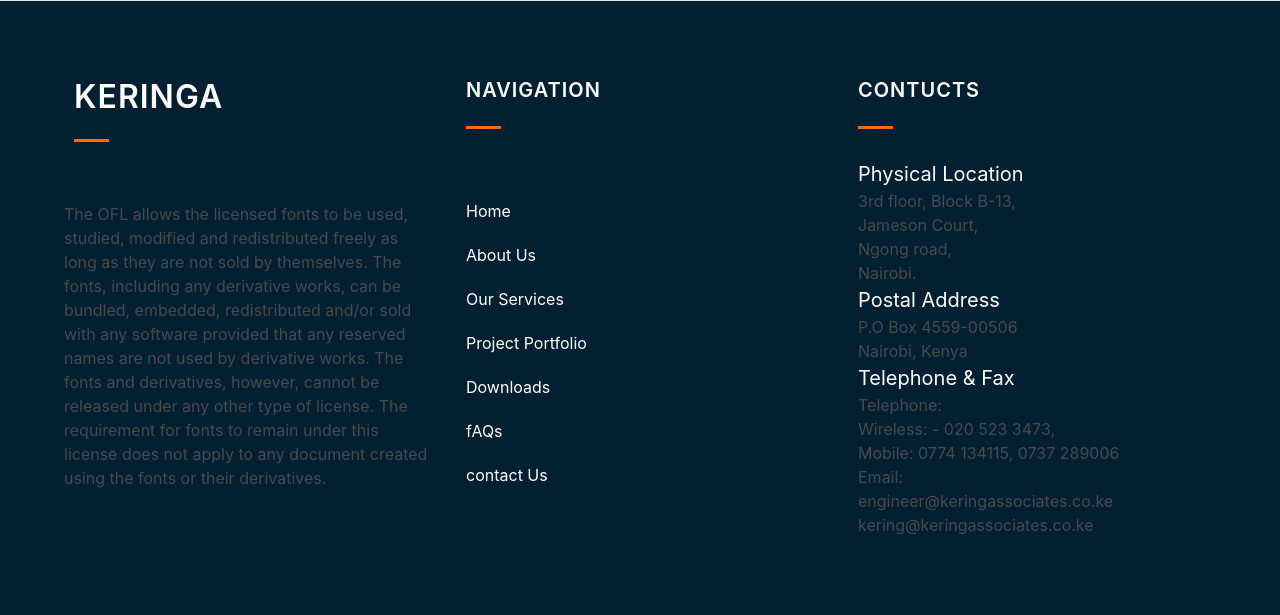
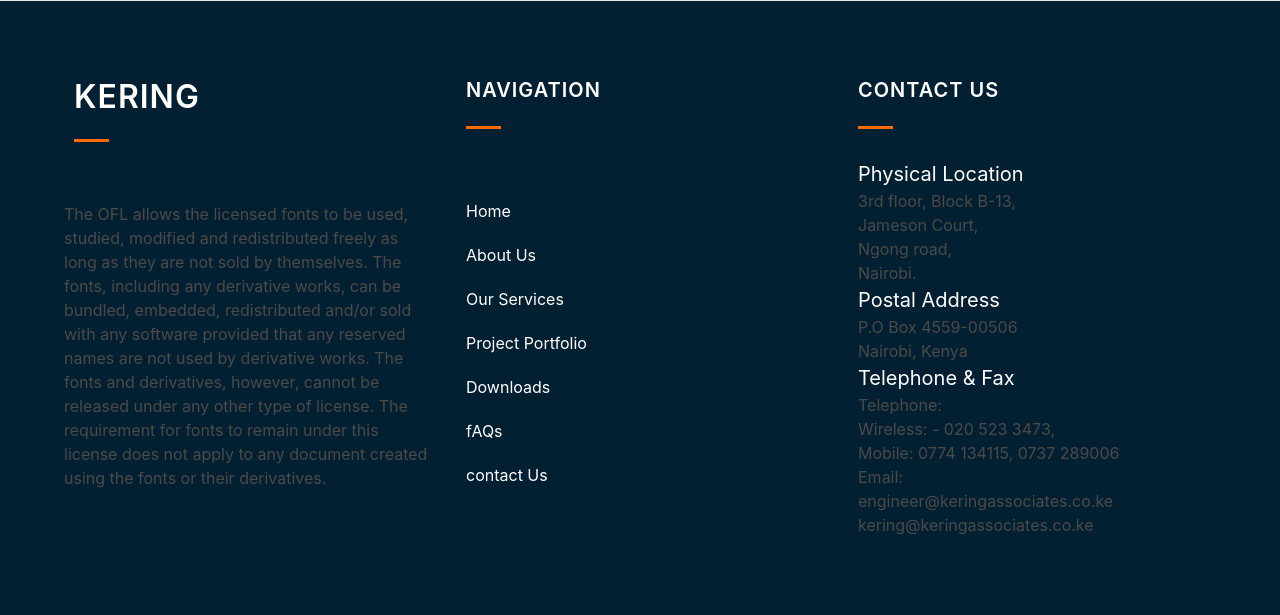
Before and after one commit to anwar254/kerinaga_associates, a PHP site: page /index.php in a window 1280 px wide. Shown: the part 2642-3257 px from the top of the page. Run offline with PHP 8.4, Linux system fonts and the light colour scheme.

Commit message:
edited the footer

```diff
--- a/footer.php
+++ b/footer.php
@@ -4,7 +4,7 @@
             <div class="column">
               <div class="section-title full-width">
                   <div class="heading">
-                      <h1 class="title">keringa</h1>
+                      <h1 class="title">kering</h1>
                       <div class="k-title-line"></div>
                   </div>
                 </div>
@@ -41,7 +41,7 @@
             <div class="column">
               <div class="section-title full-width">
                   <div class="heading">
-                      <h1 class="title k-headeing-font-size-small">contucts</h1>
+                      <h1 class="title k-headeing-font-size-small">contact us</h1>
                       <div class="k-title-line"></div>
                   </div>
                   <h1 class="k-headeing-font-size-small">Physical Location</h1>
```
